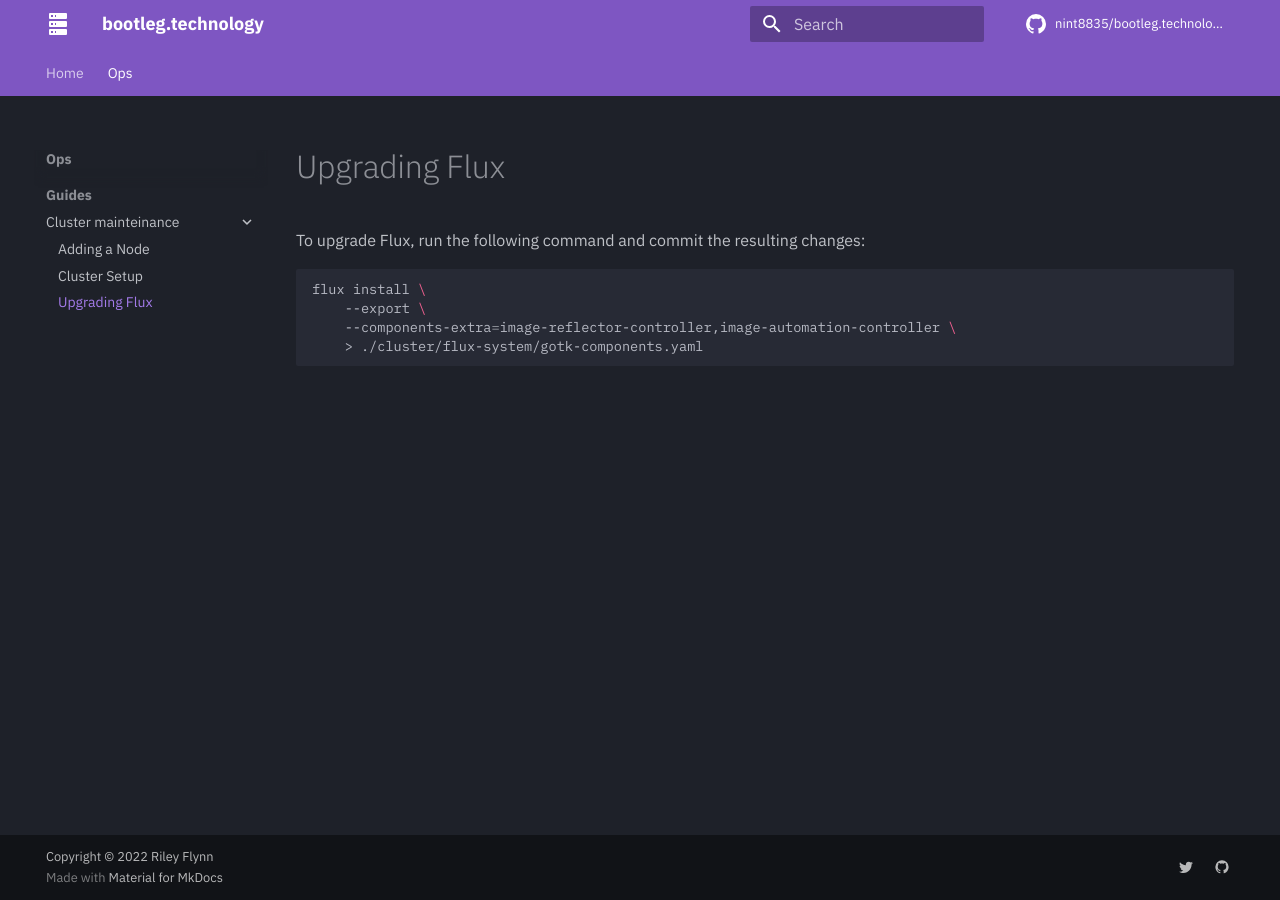
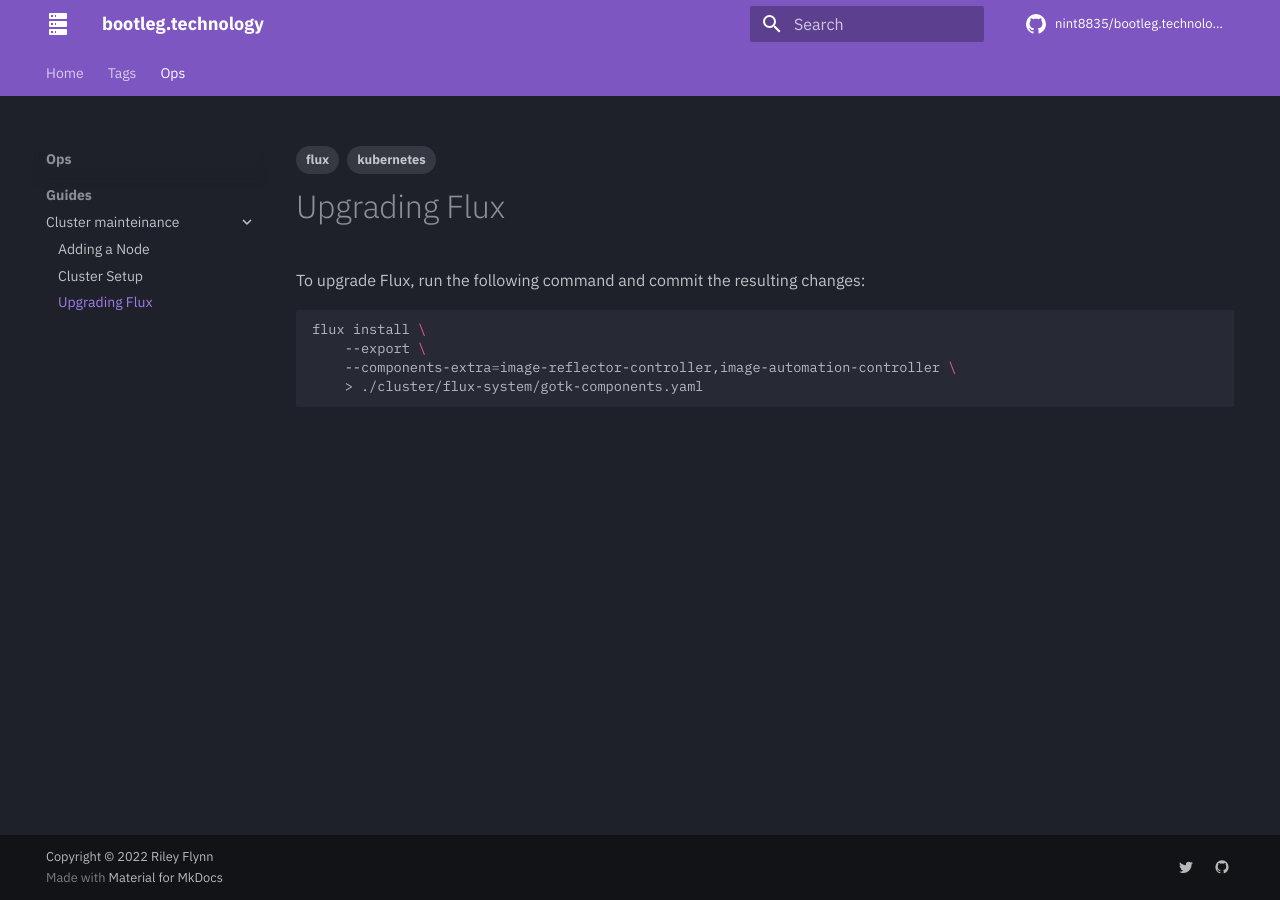
Before and after one commit to nint8835/bootleg.technology, an MkDocs documentation site: the page built from docs/ops/guides/cluster-mainteinance/upgrading-flux.md, in a window 1280 px wide. Built offline with MkDocs 1.6.1 and Material for MkDocs 9.7.7, drawn with Linux system fonts in a browser that asks for light colours; plug-ins that fetch from the network failed and are left out; comment, search, counter and statistics services are not loaded.

Commit message:
Enable a few more material for mkdocs features

```diff
--- a/docs/ops/guides/cluster-mainteinance/upgrading-flux.md
+++ b/docs/ops/guides/cluster-mainteinance/upgrading-flux.md
@@ -1,3 +1,8 @@
+---
+tags:
+  - flux
+  - kubernetes
+---
 # Upgrading Flux
 
 To upgrade Flux, run the following command and commit the resulting changes:
--- a/mkdocs.yml
+++ b/mkdocs.yml
@@ -14,12 +14,16 @@
     - navigation.tracking
     - navigation.tabs
     - navigation.sections
+    - navigation.instant
     - toc.integrate
+    - content.tabs.link
 
 plugins:
   - search
   - privacy
   - social
+  - tags:
+      tags_file: tags.md
   - git-revision-date-localized:
       enable_creation_date: true
       type: timeago
@@ -30,10 +34,15 @@
   - pymdownx.highlight:
       anchor_linenums: true
   - pymdownx.inlinehilite
-  - pymdownx.superfences
+  - pymdownx.superfences:
+      custom_fences:
+        - name: mermaid
+          class: mermaid
+          format: !!python/name:pymdownx.superfences.fence_code_format
   - pymdownx.tabbed:
       alternate_style: true
   - tables
+  - meta
 
 site_name: bootleg.technology
 site_url: https://bootleg.technology
```
Also changed, not shown: docs/ops/guides/cluster-mainteinance/adding-a-node.md (+5 -0 lines), docs/ops/guides/cluster-mainteinance/cluster-setup.md (+6 -0 lines), docs/tags.md (added, +3 -0 lines).
